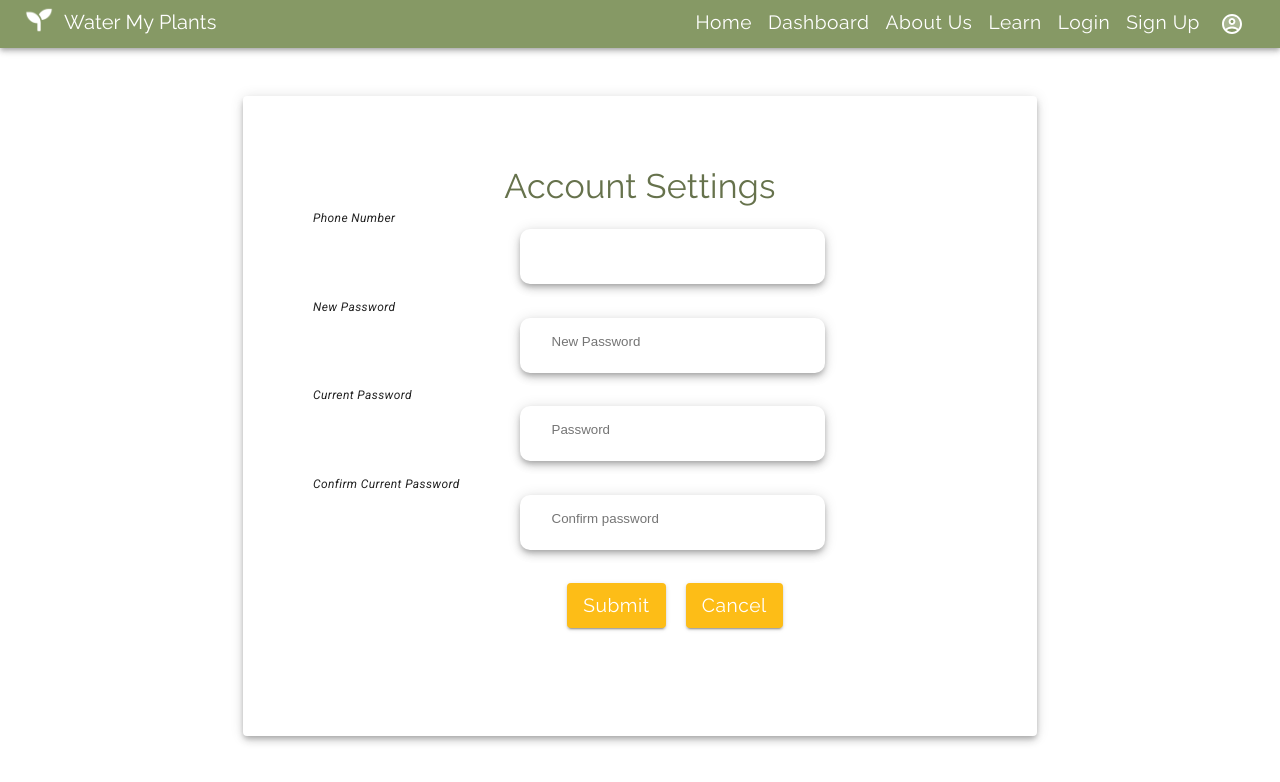
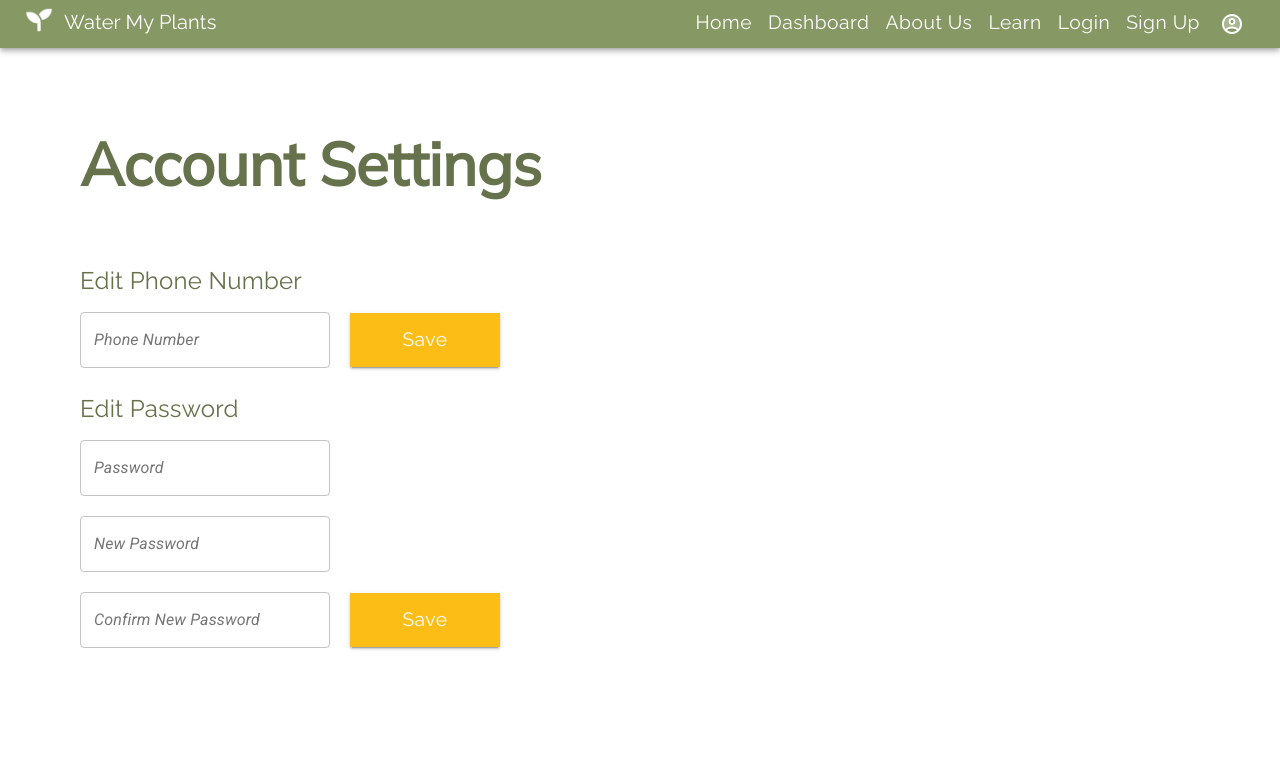
Before and after one commit to JessBonanno/thirsty-plant-frontend, a React (Create React App) app: page /settings in a window 1280 px wide. Shown: the top 782 px of the page. Built offline with nearby package versions, Linux system fonts and the light colour scheme; no server answers; sample sign-in values are in the browser's storage.

Commit message:
restyle account settings page

```diff
--- a/src/components/EditUser.js
+++ b/src/components/EditUser.js
@@ -1,59 +1,43 @@
 import React, { useState, useEffect, useRef, useContext } from 'react';
+import { useHistory } from 'react-router-dom';
 import Input from './Input.js';
 import * as Yup from 'yup';
 import { makeStyles } from '@material-ui/core/styles';
 import Button from '@material-ui/core/Button';
+import Grid from '@material-ui/core/Grid';
 import Typography from '@material-ui/core/Typography';
+import TextField from '@material-ui/core/TextField';
 import Paper from '@material-ui/core/Paper';
+import theme from './ui/Theme';
 import { TweenMax, Power3 } from 'gsap';
 
 // Local imports
 import { PlantContext } from '../contexts/PlantContext';
 
 const useStyles = makeStyles(theme => ({
-  signUpContainer: {
-    // backgroundImage: `url(${signUp})`,
-    position: 'fixed',
-    minWidth: '100%',
-    height: '100vh',
-    overflow: 'auto',
-    // minHeight: "100%",
-    // backgroundSize: 'cover',
-    // backgroundPosition: 'center',
+  button: {
+    borderRadius: 0,
+    color: theme.palette.common.white,
+    height: 54,
+    width: 150,
+    fontSize: '1.8rem',
+    marginBottom: 20,
   },
-  form: {
-    marginTop: '3em',
-    display: 'flex',
-    justifyContent: 'center',
-    opacity: '0',
+  formField: {
+    width: '250px',
+    marginRight: '20px',
+    marginBottom: 20,
   },
-  buttons: {
-    width: '100%',
-    display: 'flex',
-    alignItems: 'center',
-    justifyContent: 'center',
-    justifyItems: 'space-between',
-    marginLeft: '25px',
+  inputHelperText: {
+    marginBottom: 10,
   },
-  paper: {
-    backgroundColor: theme.palette.background.paper,
-    boxShadow: theme.shadows[5],
-    padding: '70px',
-    width: 654,
-    height: 500,
-    outline: 'none',
-    [theme.breakpoints.down('sm')]: {
-      height: 550,
-      width: 400,
-      padding: 20,
-    },
-  },
-  text: {
-    textAlign: 'center',
+  settingsContainer: {
+    padding: '5em',
   },
 }));
 
 function EditUser() {
+  const history = useHistory();
   const {
     fetchParams,
     setFetchParams,
@@ -70,9 +54,9 @@ function EditUser() {
   };
   const [formState, setFormState] = useState(defaultState);
   const [errors, setErrors] = useState({
-    current: '',
-    new: '',
-    confirm: '',
+    password: '',
+    newPassword: '',
+    confirmedNewPassword: '',
     phoneNumber: '',
   });
   const userId = localStorage.getItem('userId');
@@ -93,13 +77,6 @@ function EditUser() {
     }
   }, [response]);
 
-  useEffect(() => {
-    TweenMax.to(gsapAnimationChangePass, 1, {
-      opacity: 1,
-      ease: Power3.easeOut,
-    });
-  }, []);
-
   const phoneRegex = RegExp(
     /^\(?([0-9]{3})\)?[-. ]?([0-9]{3})[-. ]?([0-9]{4})$/
   );
@@ -110,7 +87,7 @@ function EditUser() {
       /^(?=.*[a-z])(?=.*[A-Z])(?=.*[0-9])(?=.{8,})/,
       'Must include one lowercase, one uppercase, one number & be at least 8 characters in length'
     ),
-    confirmCurrentPassword: Yup.string().oneOf(
+    confirmedNewPassword: Yup.string().oneOf(
       [Yup.ref('new'), null],
       'Passwords must match'
     ),
@@ -158,6 +135,7 @@ function EditUser() {
         password: formState.password,
       },
     });
+    history.push('/dashboard');
   };
 
   const changeHandler = e => {
@@ -170,90 +148,97 @@ function EditUser() {
     validateChange(e);
   };
 
-  const back = () => {
-    window.history.back();
-  };
   return (
     <>
-      <div className={classes.signUpContainer}>
-        <div
-          className={classes.form}
-          ref={el => {
-            gsapAnimationChangePass = el;
-          }}>
-          <Paper className={classes.paper}>
-            <Typography variant='h4' className={classes.text}>
+      <Grid container direction="column" className={classes.settingsContainer}>
+        <Grid item className={classes.title}>
+          <Typography variant="h2" style={{ marginBottom: '1em' }}>
             Account Settings
           </Typography>
-            <form>
-              <label>
-                <Typography variant='caption'>Phone Number</Typography>
-                <Input
-                  placeholder={formState.phoneNumber}
-                  type='text'
+          <Grid item className={classes.phoneContainer}>
+            <Typography className={classes.inputHelperText} variant="subtitle1">
+              Edit Phone Number
+            </Typography>
+            <Grid container alignItems="center" direction="row">
+              <Grid item>
+                <TextField
+                  className={classes.formField}
+                  variant="outlined"
+                  name="phoneNumber"
+                  label="Phone Number"
+                  value={formState.phoneNumber}
                   onChange={changeHandler}
-                  name='phoneNumber'
-                  value={formState.phoneNumber}
-                  errors={errors}
                 />
-              </label>
-              <label>
-                <Typography variant='caption'>New Password</Typography>
-                <Input
-                  placeholder='New Password'
-                  type='text'
+              </Grid>
+              <Grid item>
+                <Button
+                  variant="contained"
+                  style={{
+                    backgroundColor: theme.palette.common.yellow,
+                  }}
+                  className={classes.button}
+                >
+                  <Typography variant="button">Save</Typography>
+                </Button>
+              </Grid>
+            </Grid>
+          </Grid>
+          <Grid item className={classes.passwordContainer}>
+            <Typography className={classes.inputHelperText} variant="subtitle1">
+              Edit Password
+            </Typography>
+
+            <Grid container direction="row">
+              <Grid item container direction="column">
+                <Grid item>
+                  {' '}
+                  <TextField
+                    className={classes.formField}
+                    variant="outlined"
+                    label="Password"
+                    name="password"
+                    value={formState.password}
                     onChange={changeHandler}
-                  name='newPassword'
-                  value={formState.newPassword}
-                  errors={errors}
                   />
-              </label>
-              <label>
-                <Typography variant='caption'>Current Password</Typography>
-                <Input
-                  placeholder='Password'
-                  type='text'
+                </Grid>
+                <Grid item>
+                  {' '}
+                  <TextField
+                    className={classes.formField}
+                    variant="outlined"
+                    label="New Password"
+                    name="newPassword"
                     onChange={changeHandler}
-                  name='password'
-                  value={formState.password}
-                  errors={errors}
                   />
-              </label>
-              <label>
-                <Typography variant='caption'>
-                  Confirm Current Password
-                </Typography>
-                <Input
-                  placeholder='Confirm password'
-                  type='text'
+                </Grid>
+                <Grid container alignItems="center" direction="row">
+                  <Grid item>
+                    <TextField
+                      className={classes.formField}
+                      variant="outlined"
+                      name="confirmedNewPassword"
+                      label="Confirm New Password"
+                      value={formState.confirmedNewPassword}
                       onChange={changeHandler}
-                  name='confirmCurrentPassword'
-                  value={formState.confirmedPassword}
-                  errors={errors}
                     />
-              </label>
-
-              <div className={classes.buttons}>
+                  </Grid>
+                  <Grid item>
                     <Button
-                  variant='contained'
-                  color='secondary'
-                  style={{ color: 'white', margin: '20px' }}
-                  onClick={formSubmit}>
-                  Submit
+                      variant="contained"
+                      style={{
+                        backgroundColor: theme.palette.common.yellow,
+                      }}
+                      className={classes.button}
+                    >
+                      <Typography variant="button">Save</Typography>
                     </Button>
-                <Button
-                  variant='contained'
-                  color='secondary'
-                  style={{ color: 'white' }}
-                  onClick={back}>
-                  Cancel
-                </Button>
-              </div>
-            </form>
-            {/* <pre>{JSON.stringify(post, null, 2)}</pre> */}
-          </Paper>
-        </div>
-      </div>
+                  </Grid>
+                </Grid>
+              </Grid>
+            </Grid>
+          </Grid>
+        </Grid>
+      </Grid>
     </>
   );
 }
--- a/src/components/ui/Theme.js
+++ b/src/components/ui/Theme.js
@@ -90,7 +90,11 @@ export default createMuiTheme({
       // color: 'white',
       fontSize: '1.4rem',
     },
-    subtitle1: {},
+    subtitle1: {
+      fontFamily: ralewayFont,
+      color: green,
+      fontSize: '1.5rem',
+    },
     subtitle2: {},
     body1: {},
     body2: {},
--- a/src/hooks/useFetch.js
+++ b/src/hooks/useFetch.js
@@ -18,14 +18,14 @@ export default function useFetch({
   const [response, setResponse] = useState(null);
   const [error, setError] = useState('');
   const [isLoading, setIsLoading] = useState(false);
-  // console.log('test from useFetch');
-  // console.log({ method, url, data });
+  console.log('test from useFetch');
+  console.log({ method, url, data });
   useEffect(() => {
     setIsLoading(true);
     const fetchData = async () => {
       try {
         api[method](url, data, config).then(res => {
-          // console.log(res);
+          console.log(res);
           setResponse(res.data);
           setIsLoading(false);
         });
```
Lines whose indentation alone changed are shown as unchanged.
